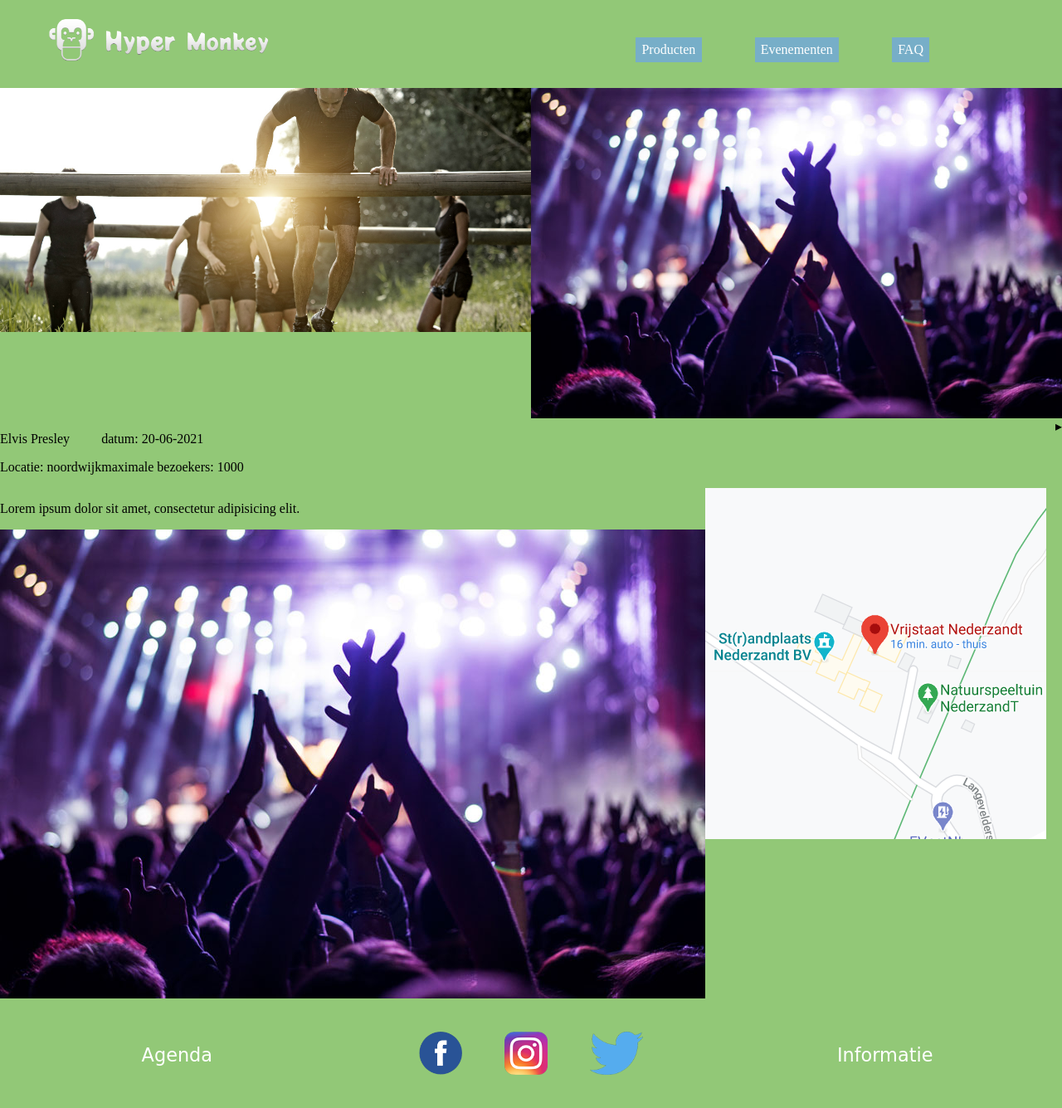
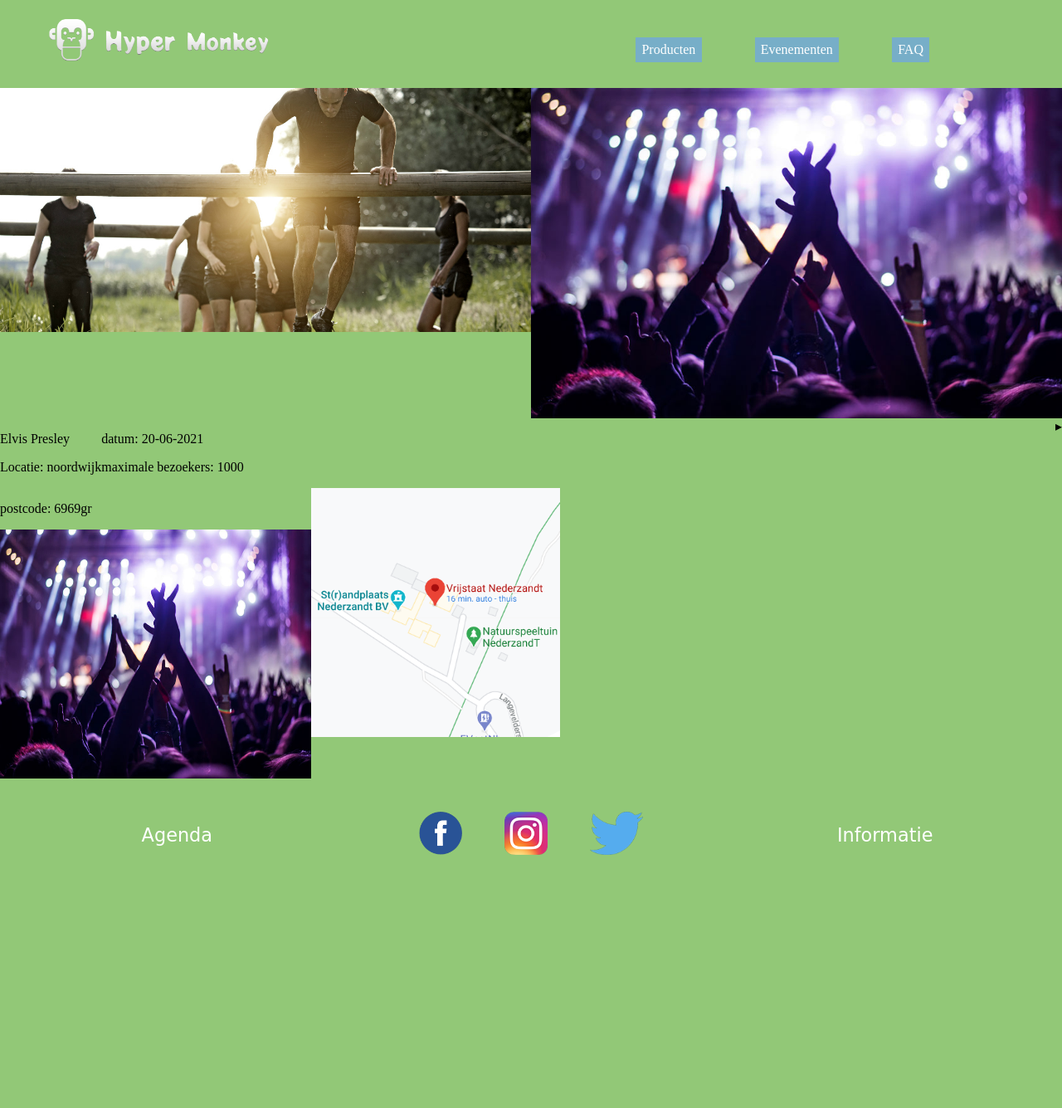
Before and after one commit to lo0e-swd4/ALA3-3-hyper-monkey, a PHP site: the page made by evenementen pagina - Tyler/evenementten.html in a window 1280 px wide, after a click that opens the changed part. Shown: the whole page at 83% size. After the commit the page ends 1030 px from the top, so only its background shows below. Run offline with PHP 8.4, Linux system fonts and the light colour scheme; some web fonts are replaced.

Commit message:
height width two pictures

```diff
--- a/evenementen pagina - Tyler/CSS/evenementen.css
+++ b/evenementen pagina - Tyler/CSS/evenementen.css
@@ -129,9 +129,15 @@ header article {
     display: none;
 }
 
+.evenement-informatie img {
+    width: 375px;
+    height: 300px;
+}
 
-
-
+.evenement-kaart img {
+    width: 300px;
+    height: 300px;
+}
 
 
 
--- a/evenementen pagina - Tyler/evenementten.html
+++ b/evenementen pagina - Tyler/evenementten.html
@@ -42,14 +42,14 @@
                         <p class="locatie-plaats">Locatie: noordwijk</p>
                     </section>
                     <section>
-                        <p class="locatie-postcode">datum: 20-06-2021</p>
+                        <p class="locatie-datum">datum: 20-06-2021</p>
                         <p class="locatie-gebouw">maximale bezoekers: 1000</p>
                     </section>
                 </div>
             </summary>
             <section class="evenement-details">
                 <div class="evenement-informatie">
-                    <p>Lorem ipsum dolor sit amet, consectetur adipisicing elit. </p>
+                    <p>postcode: 6969gr </p>
                     <img class="locatie-gebouw-foto" src="IMG/Band-optreden.jpg">
                 </div>
                 <div class="evenement-kaart">
```
